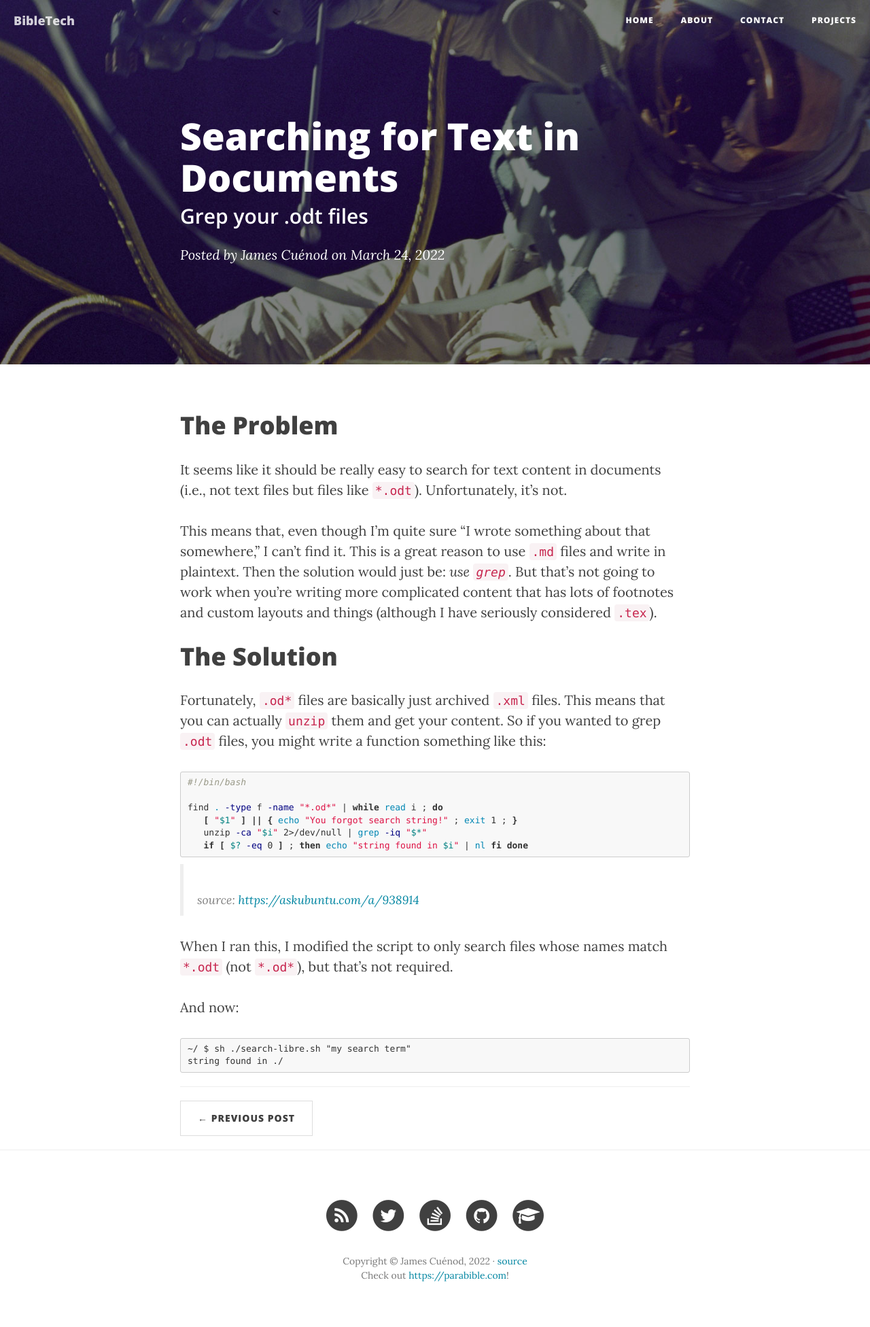
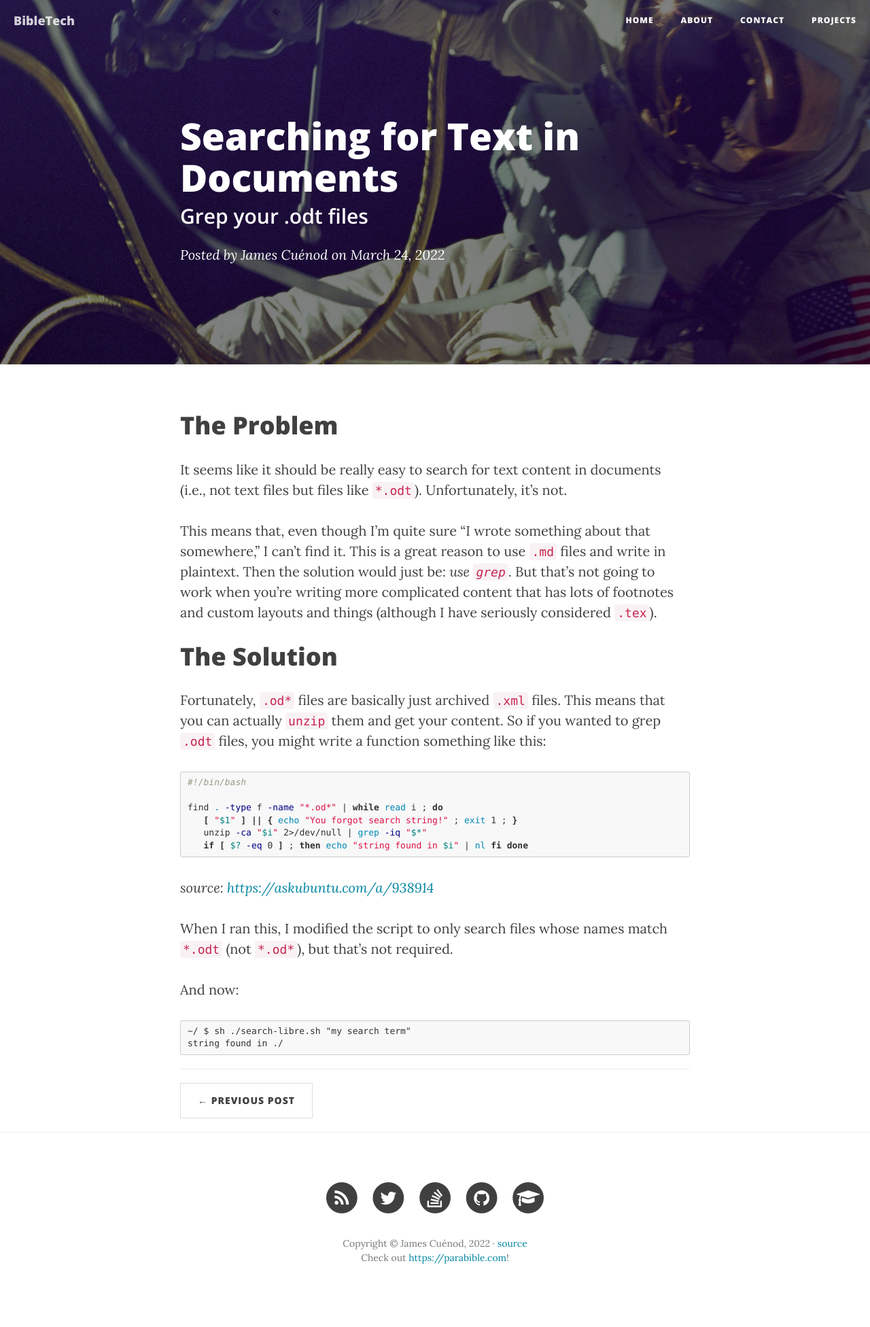
Before and after one commit to jcuenod/bibletech, a Jekyll site: the page built from _posts/2022-03-24-search-for-text-in-your-docs.md, in a window 1280 px wide. Shown: the whole page at 68% size. Built offline with Jekyll 4.4.1, drawn with Linux system fonts in a browser that asks for light colours; nearby versions of some CDN libraries; after the commit the page ends 1926 px from its top, so only the background shows below that.

Commit message:
Fixing code section

````diff
--- a/_posts/2022-03-24-search-for-text-in-your-docs.md
+++ b/_posts/2022-03-24-search-for-text-in-your-docs.md
@@ -29,7 +29,7 @@ find . -type f -name "*.od*" | while read i ; do
 done
 ```
 
-> source: <https://askubuntu.com/a/938914>
+*source: <https://askubuntu.com/a/938914>*
 
 When I ran this, I modified the script to only search files whose names match `*.odt` (not `*.od*`), but that's not required.
 
````
